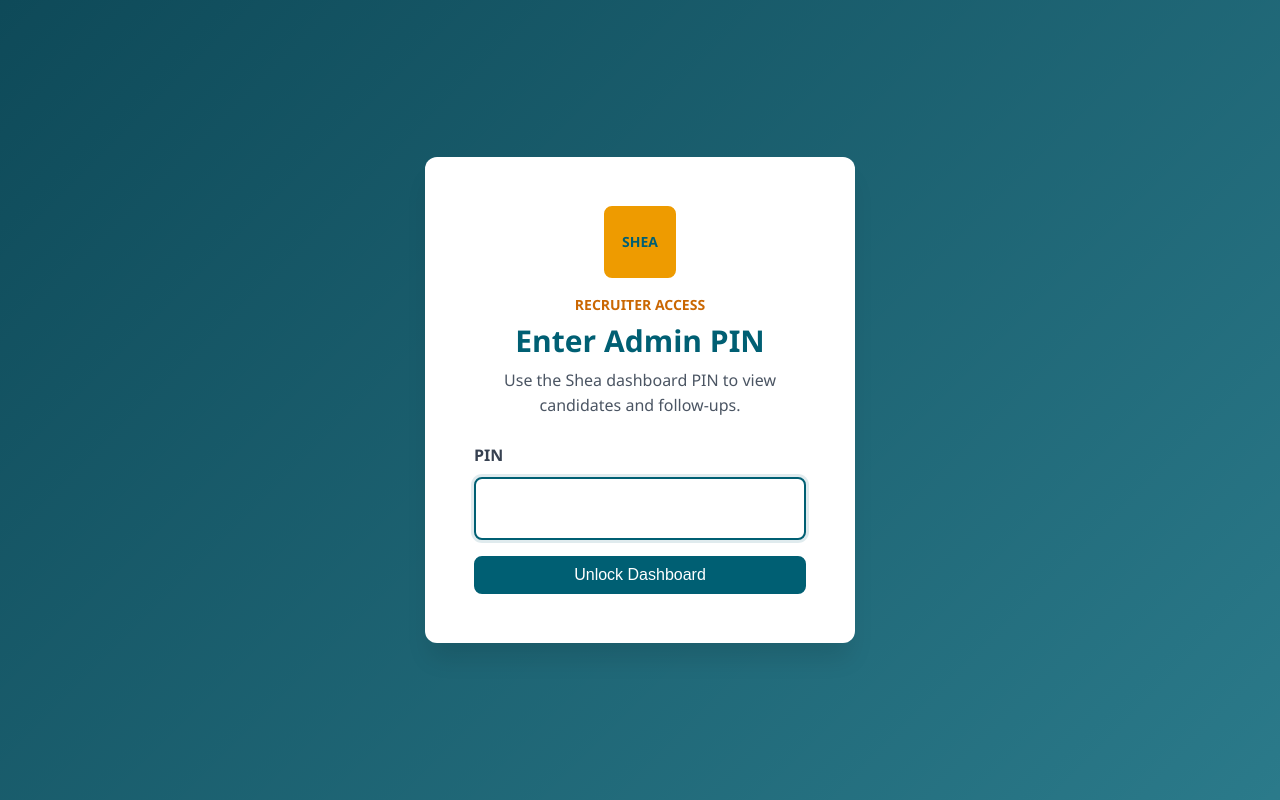
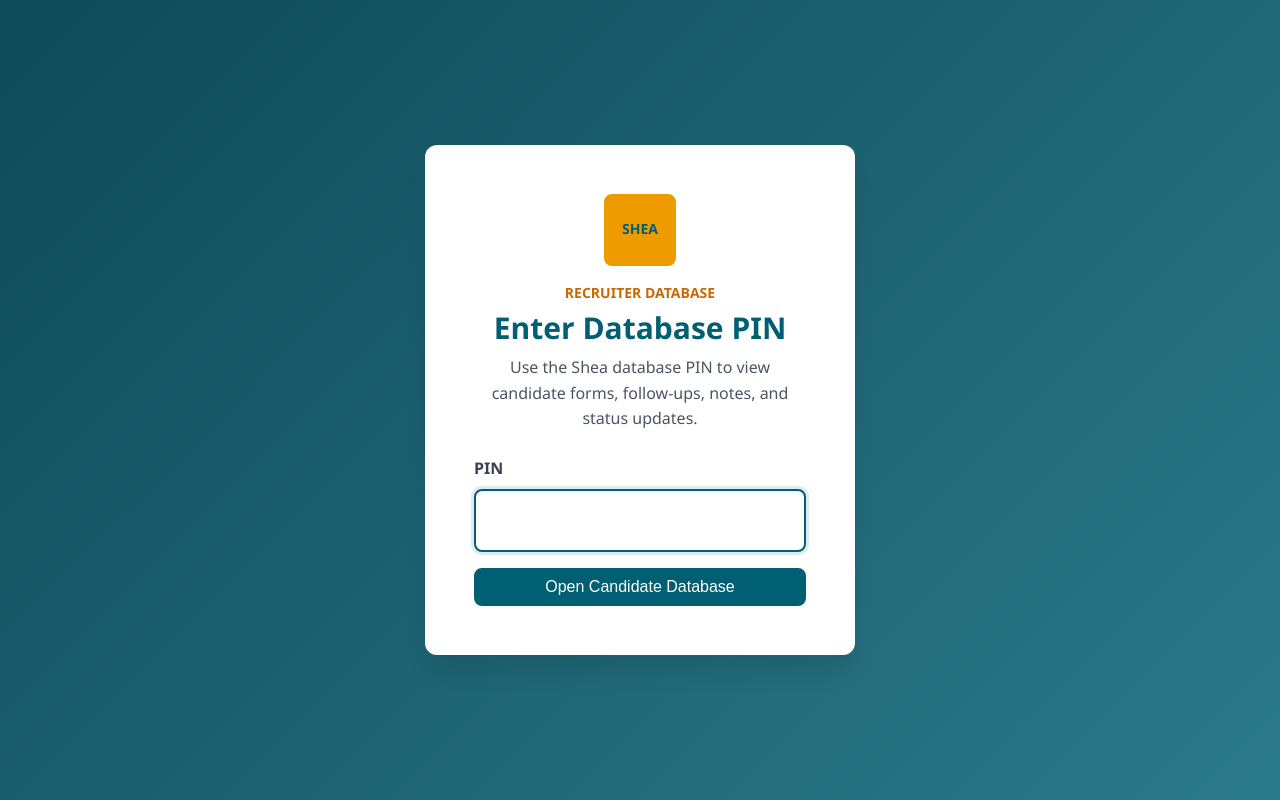
Before and after one commit to Ethan-da-Tech-Wizard/Recruitment_for_Greatness, a Flask app: page /login?next=/candidate/1 in a window 1280 px wide. Run offline with Flask 3, Linux system fonts and the light colour scheme.

Commit message:
Connect public app to candidate database

```diff
--- a/templates/admin/candidate.html
+++ b/templates/admin/candidate.html
@@ -16,8 +16,8 @@
                     <span>SHEA</span>
                 </div>
                 <div class="header-text">
-                    <h1>Recruitment Dashboard</h1>
-                    <p class="tagline">Shea Post Acute Rehabilitation Center - Admin Portal</p>
+                    <h1>Candidate Database</h1>
+                    <p class="tagline">Shea Post Acute Rehabilitation Center - PIN-Protected Recruiter View</p>
                 </div>
             </div>
             <div class="header-actions">
--- a/templates/admin/dashboard.html
+++ b/templates/admin/dashboard.html
@@ -3,7 +3,7 @@
 <head>
     <meta charset="UTF-8">
     <meta name="viewport" content="width=device-width, initial-scale=1.0">
-    <title>Admin Dashboard | Shea PARC Recruitment</title>
+    <title>Candidate Database | Shea PARC Recruitment</title>
     <link rel="stylesheet" href="{{ url_for('static', filename='css/common.css') }}">
     <link rel="stylesheet" href="{{ url_for('static', filename='css/admin.css') }}">
 </head>
@@ -16,8 +16,8 @@
                     <span>SHEA</span>
                 </div>
                 <div class="header-text">
-                    <h1>Recruitment Dashboard</h1>
-                    <p class="tagline">Shea Post Acute Rehabilitation Center - Admin Portal</p>
+                    <h1>Candidate Database</h1>
+                    <p class="tagline">Shea Post Acute Rehabilitation Center - PIN-Protected Recruiter View</p>
                 </div>
             </div>
             <div class="header-actions">
--- a/templates/admin/login.html
+++ b/templates/admin/login.html
@@ -3,7 +3,7 @@
 <head>
     <meta charset="UTF-8">
     <meta name="viewport" content="width=device-width, initial-scale=1.0">
-    <title>Admin Login | Shea PARC Recruitment</title>
+    <title>Candidate Database PIN | Shea PARC Recruitment</title>
     <link rel="stylesheet" href="{{ url_for('static', filename='css/common.css') }}">
     <link rel="stylesheet" href="{{ url_for('static', filename='css/admin.css') }}">
 </head>
@@ -13,9 +13,9 @@
             <div class="logo-placeholder admin-logo pin-logo">
                 <span>SHEA</span>
             </div>
-            <span class="pin-kicker">Recruiter Access</span>
-            <h1 id="pin-title">Enter Admin PIN</h1>
-            <p>Use the Shea dashboard PIN to view candidates and follow-ups.</p>
+            <span class="pin-kicker">Recruiter Database</span>
+            <h1 id="pin-title">Enter Database PIN</h1>
+            <p>Use the Shea database PIN to view candidate forms, follow-ups, notes, and status updates.</p>
 
             {% with messages = get_flashed_messages(with_categories=true) %}
                 {% if messages %}
@@ -31,7 +31,7 @@
                 <input type="hidden" name="next" value="{{ next_url }}">
                 <label for="pin">PIN</label>
                 <input id="pin" name="pin" type="password" inputmode="numeric" pattern="[0-9]*" autocomplete="current-password" autofocus required>
-                <button type="submit" class="btn btn-primary">Unlock Dashboard</button>
+                <button type="submit" class="btn btn-primary">Open Candidate Database</button>
             </form>
         </section>
     </main>
--- a/templates/public/about.html
+++ b/templates/public/about.html
@@ -23,6 +23,7 @@
             <nav class="main-nav">
                 <a href="{{ url_for('index') }}" class="nav-link">Join Our Team</a>
                 <a href="{{ url_for('about') }}" class="nav-link active">About Us</a>
+                <a href="{{ url_for('database_entry') }}" class="nav-link nav-database">Recruiter Database</a>
             </nav>
         </div>
     </header>
--- a/templates/public/index.html
+++ b/templates/public/index.html
@@ -33,6 +33,7 @@
             <nav class="main-nav">
                 <a href="{{ url_for('index') }}" class="nav-link active">Join Our Team</a>
                 <a href="{{ url_for('about') }}" class="nav-link">About Us</a>
+                <a href="{{ url_for('database_entry') }}" class="nav-link nav-database">Recruiter Database</a>
             </nav>
         </div>
     </header>
--- a/templates/public/success.html
+++ b/templates/public/success.html
@@ -23,6 +23,7 @@
             <nav class="main-nav">
                 <a href="{{ url_for('index') }}" class="nav-link">Join Our Team</a>
                 <a href="{{ url_for('about') }}" class="nav-link">About Us</a>
+                <a href="{{ url_for('database_entry') }}" class="nav-link nav-database">Recruiter Database</a>
             </nav>
         </div>
     </header>
```
Also changed, not shown: public_app/app.py (+7 -0 lines), static/css/public.css (+17 -0 lines).
